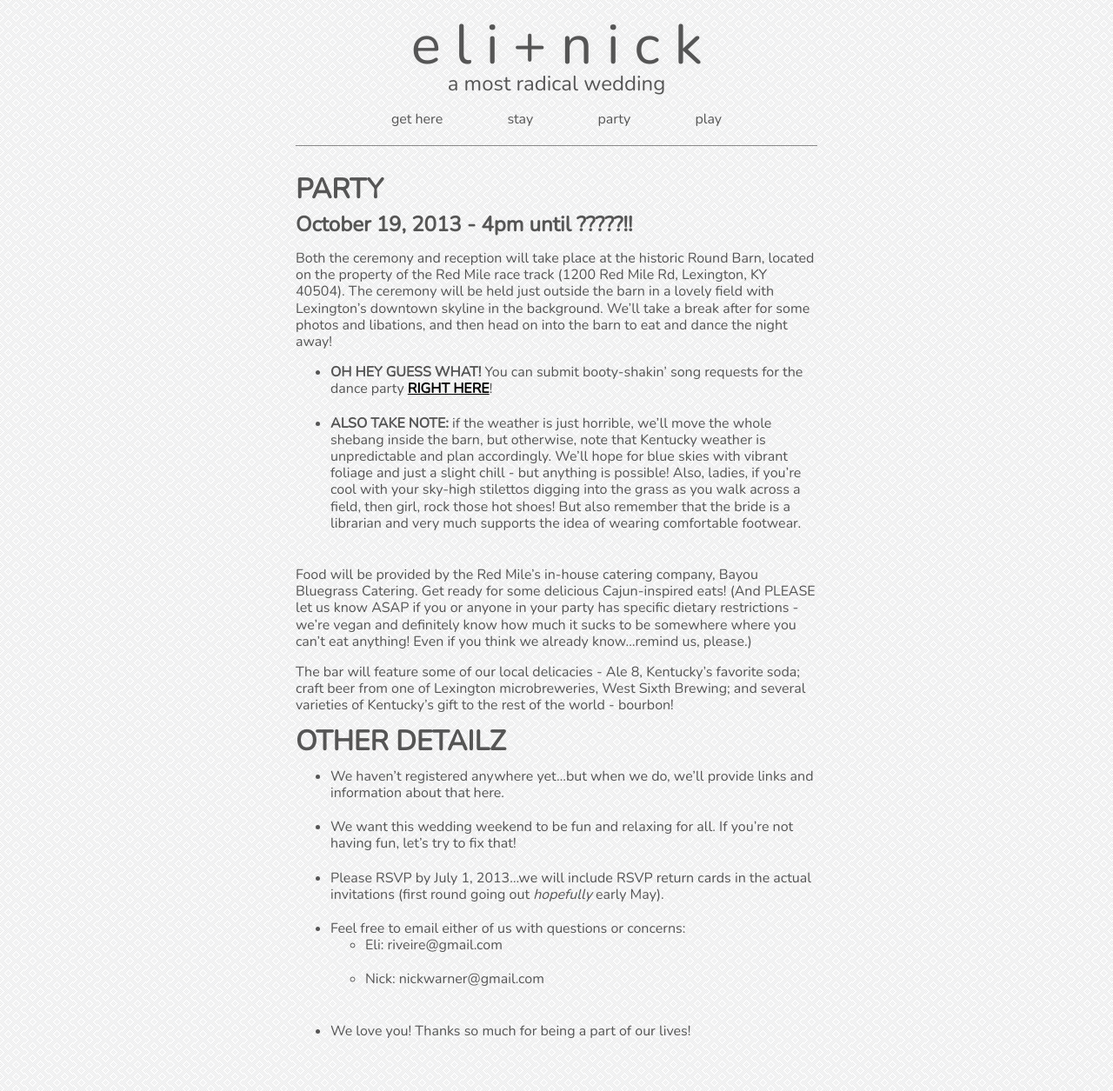
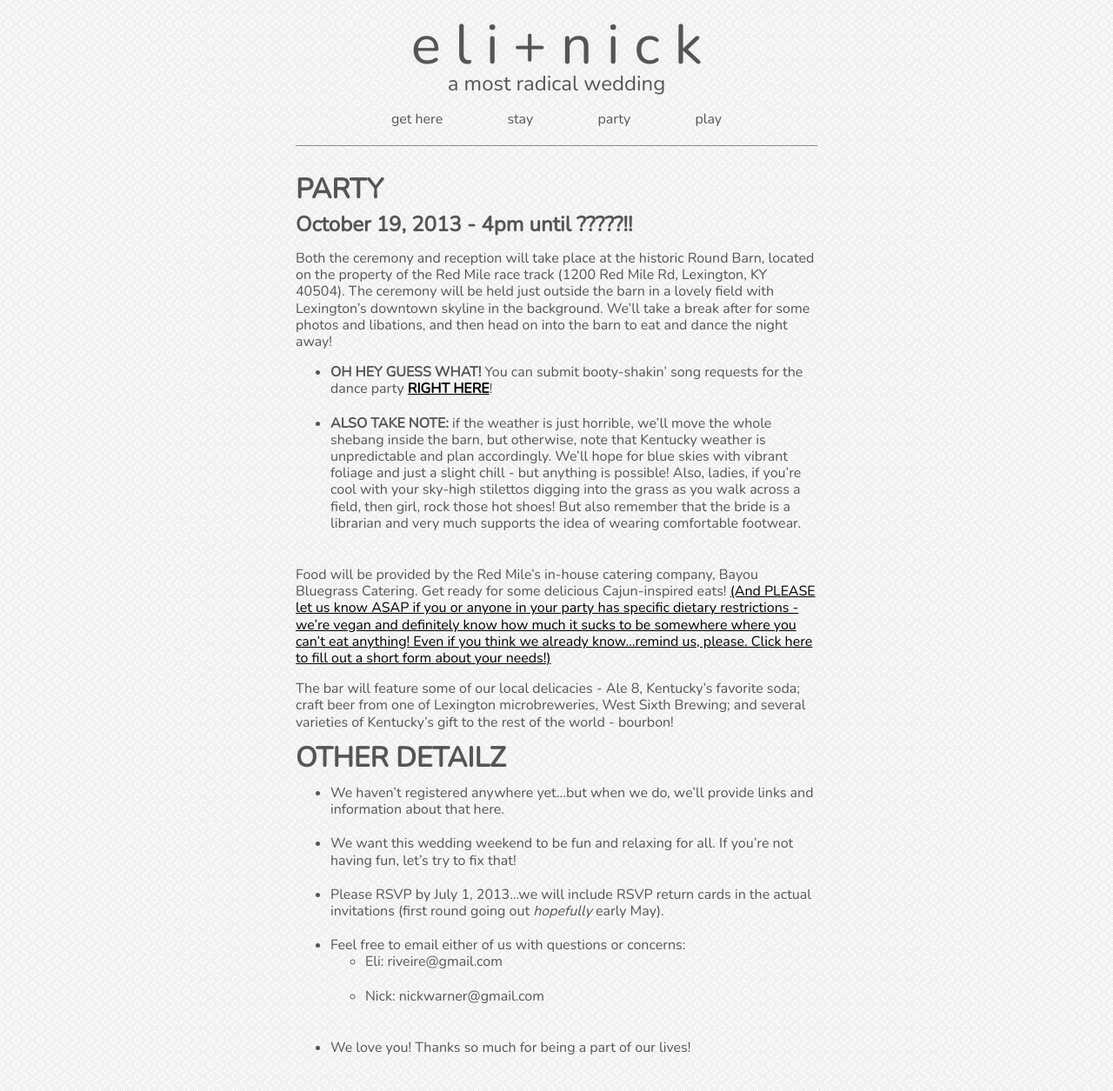
Before and after one commit to nikolaiwarner/eliandnick.com, a Jekyll site: the page built from party.md, in a window 1280 px wide. Shown: the whole page at 87% size. Built offline with Jekyll 4.4.1, drawn with Linux system fonts in a browser that asks for light colours; nearby versions of some CDN libraries.

Commit message:
Update party.md

```diff
--- a/party.md
+++ b/party.md
@@ -13,7 +13,7 @@ Both the ceremony and reception will take place at the historic Round Barn, loca
 * __ALSO TAKE NOTE:__ if the weather is just horrible, we’ll move the whole shebang inside the barn, but otherwise, note that Kentucky weather is unpredictable and plan accordingly. We’ll hope for blue skies with vibrant foliage and just a slight chill - but anything is possible! Also, ladies, if you’re cool with your sky-high stilettos digging into the grass as you walk across a field, then girl, rock those hot shoes! But also remember that the bride is a librarian and very much supports the idea of wearing comfortable footwear.
 
 
-Food will be provided by the Red Mile’s in-house catering company, Bayou Bluegrass Catering. Get ready for some delicious Cajun-inspired eats! (And PLEASE let us know ASAP if you or anyone in your party has specific dietary restrictions - we’re vegan and definitely know how much it sucks to be somewhere where you can’t eat anything! Even if you think we already know...remind us, please.)
+Food will be provided by the Red Mile’s in-house catering company, Bayou Bluegrass Catering. Get ready for some delicious Cajun-inspired eats! [(And PLEASE let us know ASAP if you or anyone in your party has specific dietary restrictions - we’re vegan and definitely know how much it sucks to be somewhere where you can’t eat anything! Even if you think we already know...remind us, please. Click here to fill out a short form about your needs!)](https://docs.google.com/forms/d/1xijIxX8u_KMS4HHNuonFYEjLrXo4Rp-0Mb_KqjEbHfY/viewform)
 
 The bar will feature some of our local delicacies - Ale 8, Kentucky’s favorite soda; craft beer from one of Lexington microbreweries, West Sixth Brewing; and several varieties of Kentucky’s gift to the rest of the world - bourbon!
 
```
